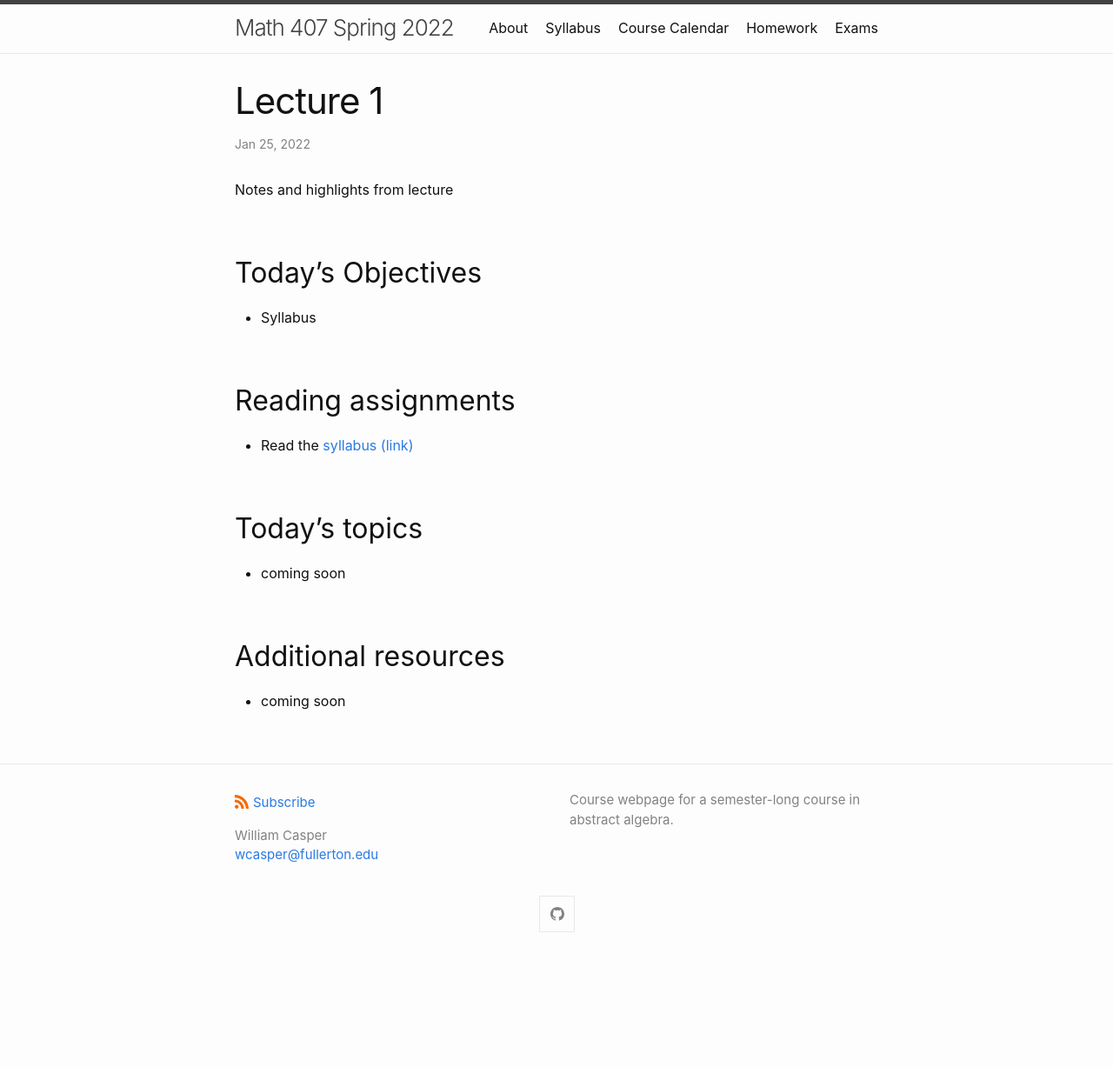
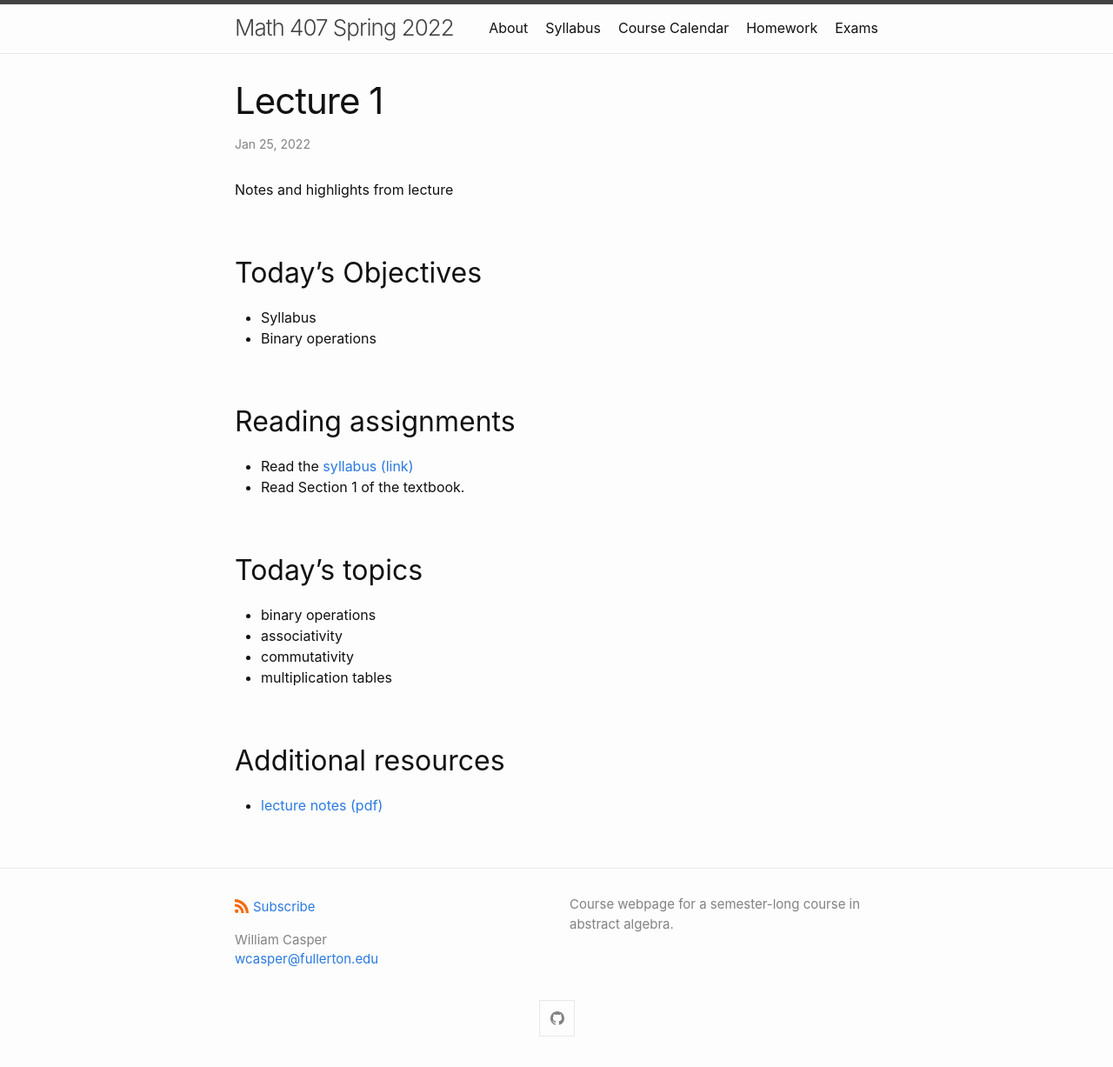
Before and after one commit to wcasper/math407spring2022, a Jekyll site: the page built from _posts/2022-01-25-Week-1-Lecture-1.md, in a window 1280 px wide. Shown: the whole page at 87% size. Built offline with Jekyll 4.4.1, drawn with Linux system fonts in a browser that asks for light colours; before the commit the page ends 1107 px from its top, so only the background shows below that.

Commit message:
updated for lecture

```diff
--- a/_posts/2022-01-25-Week-1-Lecture-1.md
+++ b/_posts/2022-01-25-Week-1-Lecture-1.md
@@ -8,13 +8,18 @@ Notes and highlights from lecture
 ## Today's Objectives
 
 * Syllabus
+* Binary operations
 
 ## Reading assignments
 
 * Read the <a target="_parent" href="https://wcasper.github.io/math407spring2022/extras/syllabus">syllabus (link)</a>
+* Read Section 1 of the textbook.
 
 ## Today's topics
-* coming soon
+* binary operations
+* associativity
+* commutativity
+* multiplication tables
 
 ## Additional resources
-* coming soon
+* <a target="_parent" href="https://wcasper.github.io/math407spring2022/extras/notes/lecture1-2022-01-25.pdf">lecture notes (pdf)</a>
```
